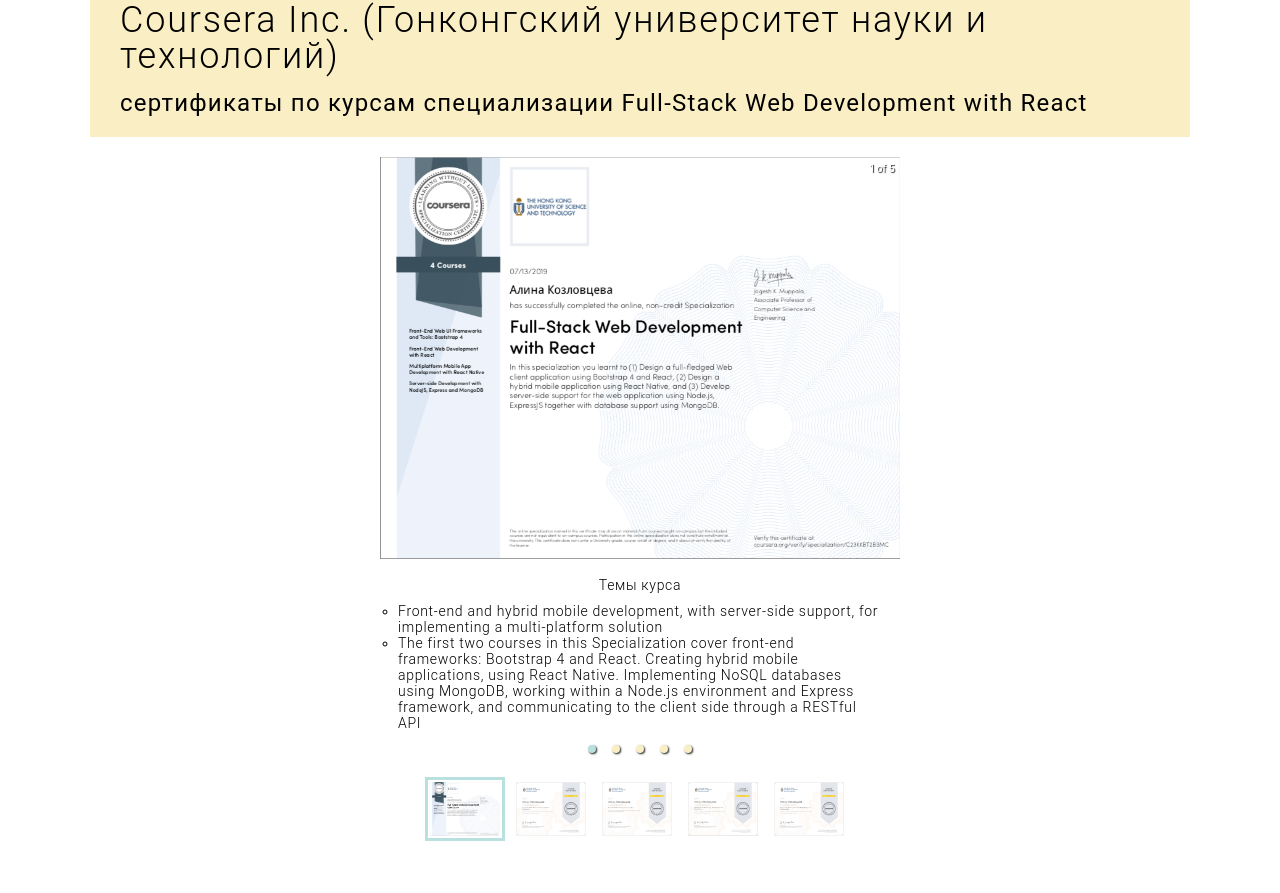
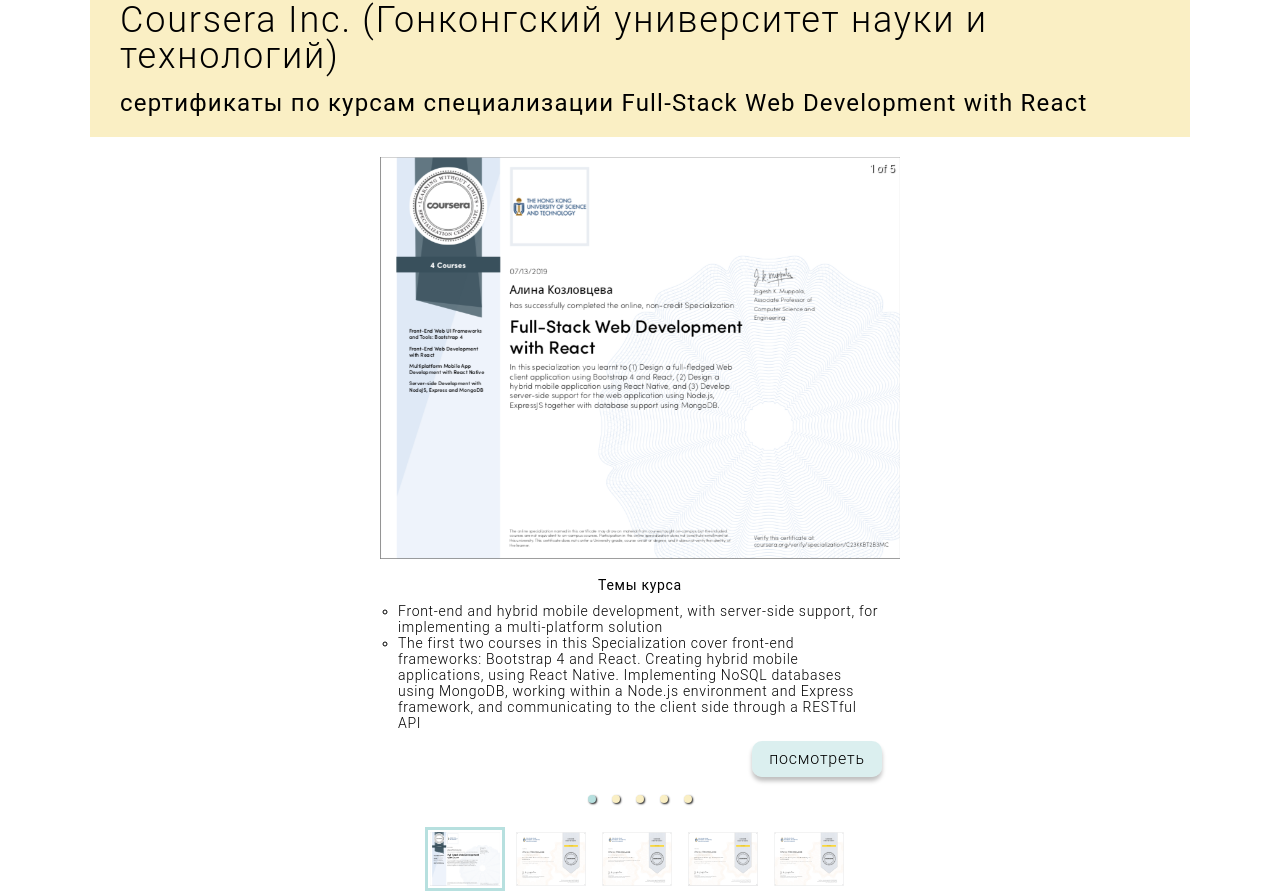
Before and after one commit to kozlovtseva/personal, a React (Create React App) app: page /certificates in a window 1280 px wide. Shown: the part 908-1801 px from the top of the page. Built offline with nearby package versions, Linux system fonts and the light colour scheme.

Commit message:
add Button to certificates' details

```diff
--- a/src/components/UI/Button.module.scss
+++ b/src/components/UI/Button.module.scss
@@ -14,7 +14,7 @@
     margin-left: 30px;
     position: absolute;
     text-align: center;
-    top: 23px;
+    top: 0px;
     transition: all 0.2s ease;
     width: 202px;
     &_Yellow {
@@ -29,8 +29,16 @@
             background: $secondary-color;
         }
     }
+    &_Small {
+        font-size: 16px;
+        font-weight: 300;
+        height: 36px;
+        line-height: 36px;
+        right: 0;
+        width: 130px;
+    }
     &:active {
         box-shadow: none;
-        top: 27px;
+        top: 4px;
     }
 }
--- a/src/components/certificates/CertificatesItem.module.scss
+++ b/src/components/certificates/CertificatesItem.module.scss
@@ -38,7 +38,7 @@
 .Carousel {
     &__Item {
         background-color: #fff;
-        min-height: 600px;
+        min-height: 650px;
     }
     &__Details {
         @include rus-text;
@@ -50,6 +50,7 @@
         width: 100%;
     }
     &__Title {
+        font-weight: 400;
         margin-bottom: 10px;
     }
     &__Text {
@@ -57,5 +58,6 @@
     }
     &__List {
         list-style-type: circle;
+        margin-bottom: 10px;
     }
 }
--- a/src/components/certificates/CertificatesItem.tsx
+++ b/src/components/certificates/CertificatesItem.tsx
@@ -5,7 +5,7 @@
 import 'react-responsive-carousel/lib/styles/carousel.min.css';
 import { Carousel } from 'react-responsive-carousel';
 
-// import Button from '../UI/Button';
+import Button from '../UI/Button';
 
 import styles from './CertificatesItem.module.scss';
 
@@ -49,17 +49,15 @@
                                     </li>
                                 ))}
                             </ul>
+                            <Button
+                                classesNames="Button Button_Blue Button_Small"
+                                href={item.href}
+                                text="посмотреть"
+                            />
                         </div>
                     </div>
                 ))}
             </Carousel>
-            {/* <div className={styles.Button}>
-                    <Button
-                        classesNames="Button Button_Blue"
-                        href={props.item.href}
-                        text="посомотреть"
-                    />
-                </div> */}
         </div>
     );
 };
--- a/src/components/footer/Footer.tsx
+++ b/src/components/footer/Footer.tsx
@@ -10,7 +10,7 @@
             <Button
                 classesNames="Button Button_Yellow"
                 href="https://www.figma.com/"
-                text="посомотреть"
+                text="посмотреть"
             />
         </div>
     );
--- a/src/components/portfolio/PortfolioItem.tsx
+++ b/src/components/portfolio/PortfolioItem.tsx
@@ -34,7 +34,7 @@
                     <Button
                         classesNames="Button Button_Blue"
                         href={props.item.href}
-                        text="посомотреть"
+                        text="посмотреть"
                     />
                 </div>
 
```
